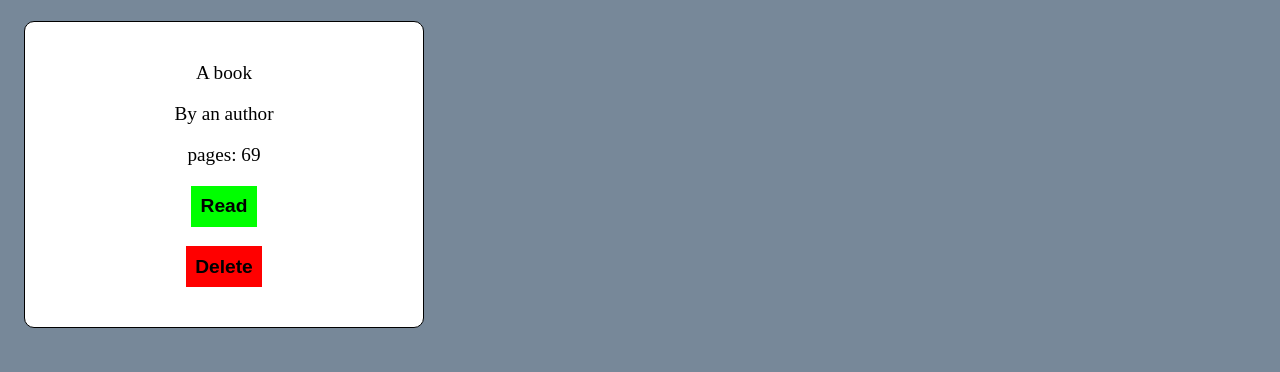
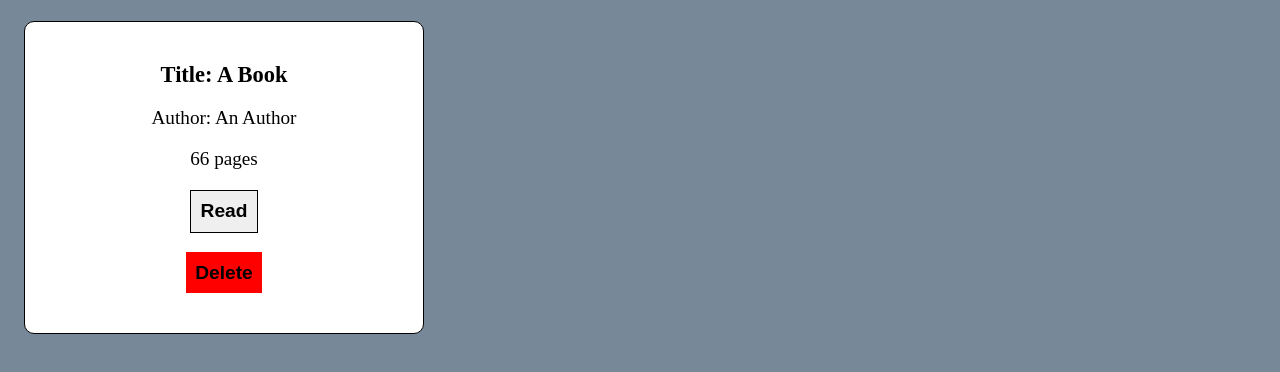
Before and after one commit to BATMANGOO/library, a plain HTML site: page index.html in a window 1280 px wide. Shown: the part 72-444 px from the top of the page. Drawn offline with Linux system fonts and the light colour scheme.

Commit message:
add books to library working

```diff
--- a/index.html
+++ b/index.html
@@ -15,15 +15,15 @@
     </header>
 
     <section class="book-collection">
-      <div class="book">
+      <!-- <div class="book">
         <p class="title">A book</p>
         <p class="author">By an author</p>
         <p class="pages">
           pages: <span class="number-of-pages">69</span>
         </p>
-        <button class="read book-button">Read</button>
+        <button class="read book-button" onclick="toggleRead(this)">Read</button>
         <button class="delete-btn" onclick="deleteBook(this)">Delete</button>
-      </div>
+      </div> -->
     </section>
   </div>
   <iframe name="dummyframe" id="dummyframe" style="display: none;"></iframe>
--- a/script.js
+++ b/script.js
@@ -5,6 +5,7 @@ let appBody = document.querySelector('.cards-container');
 let cancelBtn = document.querySelector('.cancel-btn');
 let submitBtn = document.querySelector('.submit-btn');
 let deleteBtn = document.querySelector('.delete-btn');
+let readBtn = document.querySelector('.book-button');
 let books = document.querySelector('.book-collection');
 
 let myLibrary = [];
@@ -17,6 +18,31 @@ function Book(title, author, pages, read) {
   this.read = read;
 }
 
+let aBook = new Book('A Book', 'An Author', 66, true);
+myLibrary.push(aBook);
+console.log(myLibrary)
+
+function toggleRead(elem) {
+  elem.innerText = elem.innerText === 'Read' ? 'Unread' : 'Read';
+  console.log(elem)
+  grabbedTitle = elem.parentNode.children[0].innerHTML;
+  if (myLibrary.some(obj => obj.title == grabbedTitle)) {
+    let book = myLibrary.find(obj => obj.title == grabbedTitle);
+    book.read = !book.read;
+    console.log(myLibrary)
+  } else {
+    console.log('not found');
+  }
+};
+
+function checkValidity(title, author, pages) {
+  if ((title === '' || myLibrary.some(obj => obj.title == title)) || author === '' || pages === '') {
+    return false;
+  } else {
+    return true;
+  }
+};
+
 function addBookToLibrary() {
   let titleVal = form.elements.title.value;
   let authorVal = form.elements.author.value;
@@ -27,34 +53,57 @@ function addBookToLibrary() {
     myLibrary.push(newBook);
     form.reset();
     console.log(myLibrary);
+    createBook();
   } else {
     alert('Please fill in all fields');
   };
 }
 
-function checkValidity(title, author, pages) {
-  if ((title === '' || myLibrary.some(obj => obj.title == title)) || author === '' || pages === '') {
-    return false;
-  } else {
-    return true;
-  }
-};
-
-function displayBooks() {
-  myLibrary.map(input => {
-    let newCard = document.createElement('div');
-    newCard.classList.add('book');
-    newCard.innerHTML = `
-    <p class="title">${input.title}</p>
-    <p class="author">${input.author}</p>
-    <p class="pages">
-      pages: <span class="number-of-pages">${input.pages}</span>
-    </p>
-    <button class="read book-button">${input.read ? 'Read' : 'Unread'}</button>
-    <button class="delete-btn" onclick="deleteBook(this)">Delete</button>
-    `
-    books.appendChild(newCard);
-  });
+function createBook() {
+  for(let i = 0; i < myLibrary.length; i++) {
+    let selectedBook = document.querySelector(`#book-${myLibrary[i].id}`);
+    // check if dom already has book
+    if (selectedBook) {
+      continue;
+    } else {
+      // create book
+      let book = document.createElement('div');
+      book.classList.add('book');
+      book.setAttribute('id', `book-${myLibrary[i].id}`);
+      let bookTitle = document.createElement('h3');
+      bookTitle.classList.add('title');
+      bookTitle.innerText = `Title: ${myLibrary[i].title}`;
+      let bookAuthor = document.createElement('p');
+      bookAuthor.classList.add('author');
+      bookAuthor.innerText = `Author: ${myLibrary[i].author}`;
+      let bookPages = document.createElement('p');
+      bookPages.classList.add('number-of-pages');
+      bookPages.innerText = `${myLibrary[i].pages} pages`;
+      let bookReadBtn = document.createElement('button');
+      bookReadBtn.innerText = myLibrary[i].read ? 'Read' : 'Unread';
+      bookReadBtn.classList.add('book-button');
+      bookReadBtn.addEventListener('click', function() {
+        toggleRead(bookReadBtn);
+      });
+      let bookDeleteBtn = document.createElement('button');
+      bookDeleteBtn.innerText = 'Delete';
+      bookDeleteBtn.classList.add('delete-btn');
+      // add onclick attribute to bookDeleteBtn
+      bookDeleteBtn.addEventListener('click', function(e) {
+        e.preventDefault();
+        let bookId = e.target.parentNode.id.split('-')[1];
+        let book = myLibrary.find(obj => obj.id == bookId);
+        myLibrary.splice(myLibrary.indexOf(book), 1);
+        e.target.parentNode.remove();
+      });
+      book.appendChild(bookTitle);
+      book.appendChild(bookAuthor);
+      book.appendChild(bookPages);
+      book.appendChild(bookReadBtn);
+      book.appendChild(bookDeleteBtn);
+      books.appendChild(book);
+    }
+  };
 };
 
 function deleteBook(elem) {
@@ -69,7 +118,6 @@ addBtn.addEventListener('click', function(e) {
 submitBtn.addEventListener('click', function(e) {
   e.preventDefault();
   addBookToLibrary();
-  displayBooks();
   formContainer.classList.add('form-hide');
   appBody.classList.remove('grey-out');
 });
@@ -79,3 +127,5 @@ cancelBtn.addEventListener('click', function(e) {
   formContainer.classList.add('form-hide');
   appBody.classList.remove('grey-out');
 });
+
+createBook();
--- a/style.css
+++ b/style.css
@@ -85,15 +85,11 @@ form > button {
 
 .book-button {
   /* button style */
-  border: none;
+  border: 1px solid black;
   padding: 0.5em;
   font-size: 1em;
   font-weight: bold;
   cursor: pointer;
-}
-
-.read {
-  background-color: #00ff00;
 }
 
 .delete-btn {
```
